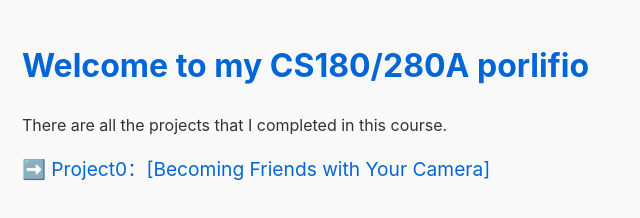
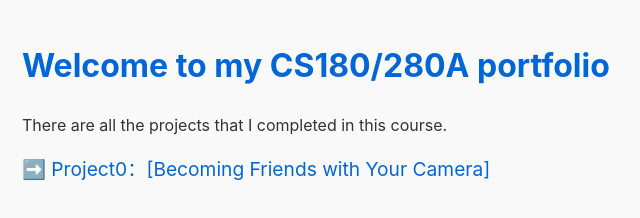
Before and after one commit to lyl-0901/cs180, a plain HTML site: page index.html in a window 1280 px wide. Shown: the full height of the page, 218-858 px from the left. Drawn offline with Linux system fonts and the light colour scheme.

Commit message:
Fix typo in portfolio heading

```diff
--- a/index.html
+++ b/index.html
@@ -36,7 +36,7 @@
     </style>
 </head>
 <body>
-    <h1>Welcome to my CS180/280A porlifio</h1>
+    <h1>Welcome to my CS180/280A portfolio</h1>
     <p>There are all the projects that I completed in this course.</p>
 
     <ul class="project-list">
```
